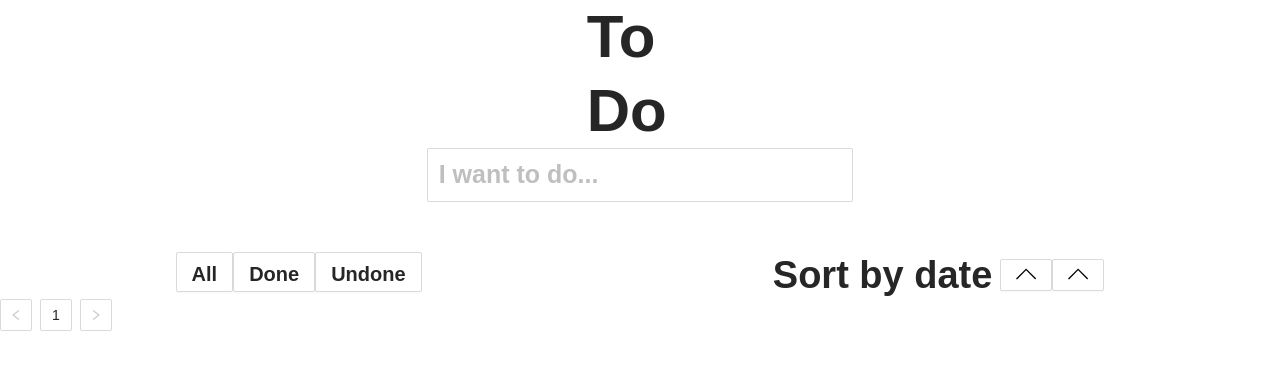
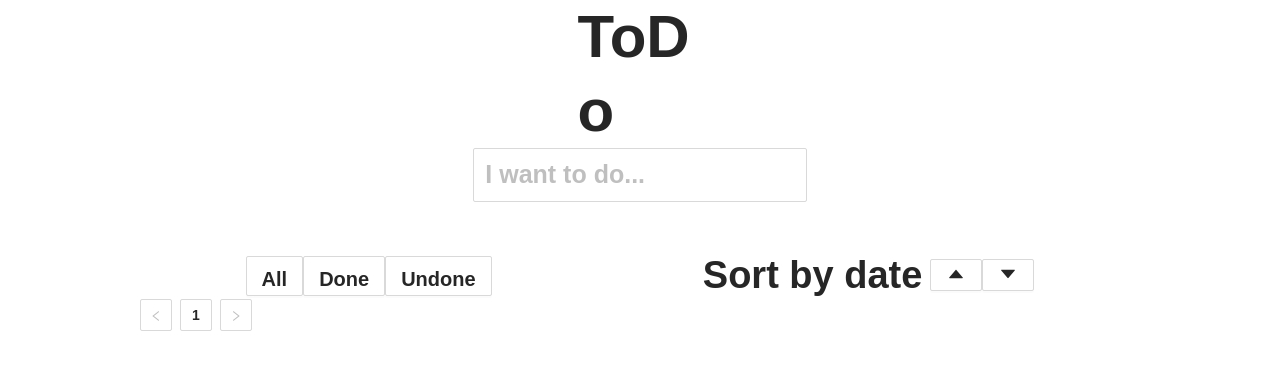
Before and after one commit to ShvachkinArtem/Todo, a React (Create React App) app: page / in a window 1280 px wide. Shown: the top 370 px of the page. Built offline with nearby package versions, Linux system fonts and the light colour scheme; a web font is replaced by a local one.

Commit message:
Front-end with AntD

```diff
--- a/package.json
+++ b/package.json
@@ -3,6 +3,7 @@
   "version": "0.1.0",
   "private": true,
   "dependencies": {
+    "@ant-design/icons": "^4.7.0",
     "@testing-library/jest-dom": "^5.16.2",
     "@testing-library/react": "^12.1.3",
     "@testing-library/user-event": "^13.5.0",
--- a/src/App.js
+++ b/src/App.js
@@ -1,8 +1,11 @@
 import ToDoList from "./tasks";
 import { useEffect, useState } from "react";
-import { Button, Col, Row, Typography, Input, Space , Pagination } from "antd";
+import { Button, Col, Row, Typography, Input, Space, Pagination } from "antd";
 import "antd/dist/antd.css";
 import "./index.css";
+
+import { CaretUpOutlined , CaretDownOutlined} from "@ant-design/icons";
+
 const App = () => {
   const [todos, setTodos] = useState([]);
   const [count, setCount] = useState([]);
@@ -10,6 +13,8 @@ const App = () => {
   const [newTitle, setTitle] = useState("");
   const [newPage, setPage] = useState(0);
   const [filter, setnewFilter] = useState("ALL");
+
+
 
   const addTodo = () => {
     setTodos((prev) => [
@@ -105,9 +110,9 @@ const App = () => {
   };
 
   return (
-    <div>
+    <div className="App">
       <Row justify="center">
-        <Col span={2}>
+        <Col span={3}>
           {" "}
           <Typography.Title
             level={1}
@@ -135,12 +140,13 @@ const App = () => {
         </Row>
       </div>
       <div className="options">
-
-        <Row justify="space-around" style={{marginTop:'50px'}}>
+        <Row justify="space-around" style={{ marginTop: "50px" }}>
           <div className="buttons">
-            <Row>
+            <Row className="StatusButtons">
               <Col>
-            <Button size="large" style={{ fontSize: "20px", fontWeight: 800 }}
+                <Button
+                  size="large"
+                  style={{ fontSize: "20px", fontWeight: 800 }}
                   type="default"
                   onClick={() => setnewFilter("ALL")}
                   className="filter-button"
@@ -149,7 +155,9 @@ const App = () => {
                 </Button>
               </Col>
               <Col>
-            <Button size="large" style={{ fontSize: "20px", fontWeight: 800}}
+                <Button
+                  size="large"
+                  style={{ fontSize: "20px", fontWeight: 800 }}
                   type="default"
                   onClick={() => setnewFilter("DONE")}
                   className="filter-button"
@@ -158,7 +166,9 @@ const App = () => {
                 </Button>
               </Col>
               <Col>
-            <Button size="large" style={{  fontSize: "20px", fontWeight: 800 }}
+                <Button
+                  size="large"
+                  style={{ fontSize: "20px", fontWeight: 800 }}
                   type="default"
                   onClick={() => setnewFilter("UNDONE")}
                   className="filter-button"
@@ -169,47 +179,31 @@ const App = () => {
             </Row>
           </div>
           <div className="sortbydate">
-
             <Row>
               <Space>
                 <Typography.Title level={1} style={{ margin: 0 }}>
                   Sort by date
                 </Typography.Title>
 
-
                 <div className="arrows">
                   <Button type="default">
                     <div onClick={() => sortbydate(true)} className="arrowup">
-                  <svg
-                    width="20px"
-                    height="20px"
-                    viewBox="0 0 1024 1024"
-                    xmlns="http://www.w3.org/2000/svg"
-                  >
-                    <path d="M8.2 751.4c0 8.6 3.4 17.401 10 24.001 13.2 13.2 34.8 13.2 48 0l451.8-451.8 445.2 445.2c13.2 13.2 34.8 13.2 48 0s13.2-34.8 0-48L542 251.401c-13.2-13.2-34.8-13.2-48 0l-475.8 475.8c-6.8 6.8-10 15.4-10 24.2z" />
-                  </svg>
+                    <CaretUpOutlined style={{fontSize:'20px'}}/>
                     </div>
                   </Button>
                   <Button type="default">
-                <div onClick={() => sortbydate(false)} className="arrowdown">
-                  <svg
-                    width="20px"
-                    height="20px"
-                    viewBox="0 0 1024 1024"
-                    xmlns="http://www.w3.org/2000/svg"
+                    <div
+                      onClick={() => sortbydate(false)}
+                      className="arrowdown"
                     >
-                    <path d="M8.2 751.4c0 8.6 3.4 17.401 10 24.001 13.2 13.2 34.8 13.2 48 0l451.8-451.8 445.2 445.2c13.2 13.2 34.8 13.2 48 0s13.2-34.8 0-48L542 251.401c-13.2-13.2-34.8-13.2-48 0l-475.8 475.8c-6.8 6.8-10 15.4-10 24.2z" />
-                  </svg>
+                      <CaretDownOutlined style={{fontSize:'20px'}} />
                     </div>
                   </Button>
                 </div>
               </Space>
-
             </Row>
           </div>
-
         </Row>
-
       </div>
 
       <ToDoList
@@ -220,11 +214,12 @@ const App = () => {
         setFilter={setnewFilter}
       ></ToDoList>
 
-<Pagination>
+      <Pagination className="Pagination"
+        pageSize={5}
         total={count}
-    defaultCurrent={1}
-    onChange={(page)=>setPage(page)}
-    </Pagination>
+        value={newPage}
+        onChange={(page) => setPage(page-1)}
+      />
     </div>
   );
 };
--- a/src/index.css
+++ b/src/index.css
@@ -3,6 +3,10 @@
 *{
   font-family: "Smooch Sans", sans-serif;
 
+}
+.App {
+  max-width: 1000px;
+  margin: auto;
 }
 /*
 button {
@@ -129,3 +133,20 @@ button {
 }.pagination-button:hover {
   background-color: #ccffff;
 } */
+.LeftPart{
+  max-width: 90px;
+  font-weight: 600;
+  font-size:30px;
+  display: flex;
+ margin-top: 10px;
+} .RightPart {
+  font-weight: 600;
+  display:flex;
+  font-size: 25px;
+}
+.StatusButtons {
+  font-size: 30px;
+}
+.Pagination {
+  font-weight: 900;
+}
--- a/src/todoItem.js
+++ b/src/todoItem.js
@@ -1,5 +1,5 @@
 import { useState } from "react";
-import { Row, Col , Card } from "antd";
+import { Row, Col, Card } from "antd";
 import Checkbox from "antd/lib/checkbox/Checkbox";
 
 const TodoItem = ({ onChange, todo, deleteTask, setTodos }) => {
@@ -28,20 +28,25 @@ const TodoItem = ({ onChange, todo, deleteTask, setTodos }) => {
 
   return (
     <div className="todoTasks">
-
       <Card style={{}}>
-      <div className="check"></div>
         <Row justify="space-around">
           <Col span={8}>
+            <Row className="LeftPart" justify="space-between">
+              <Col>
             {" "}
             <Checkbox
               value={todo.status}
               onChange={({ target }) => onChange(todo.id, target.checked)}
               checked={todo.status}
             />
+            </Col>
+            <Col>
             {taskelement}
             </Col>
+            </Row>
+          </Col>
           <Col span={8}>
+            <Row className="RightPart" justify="space-between">
             <p>{new Date(todo.createdAt).toLocaleString()}</p>
             <button className="delete-todo" onClick={() => deleteTask(todo.id)}>
               <svg
@@ -68,6 +73,7 @@ const TodoItem = ({ onChange, todo, deleteTask, setTodos }) => {
                 />
               </svg>
             </button>
+            </Row>
           </Col>
         </Row>
       </Card>
```
Also changed, not shown: 1 other file (tests, documents, lock files or other folders). Lines whose indentation alone changed are shown as unchanged.
